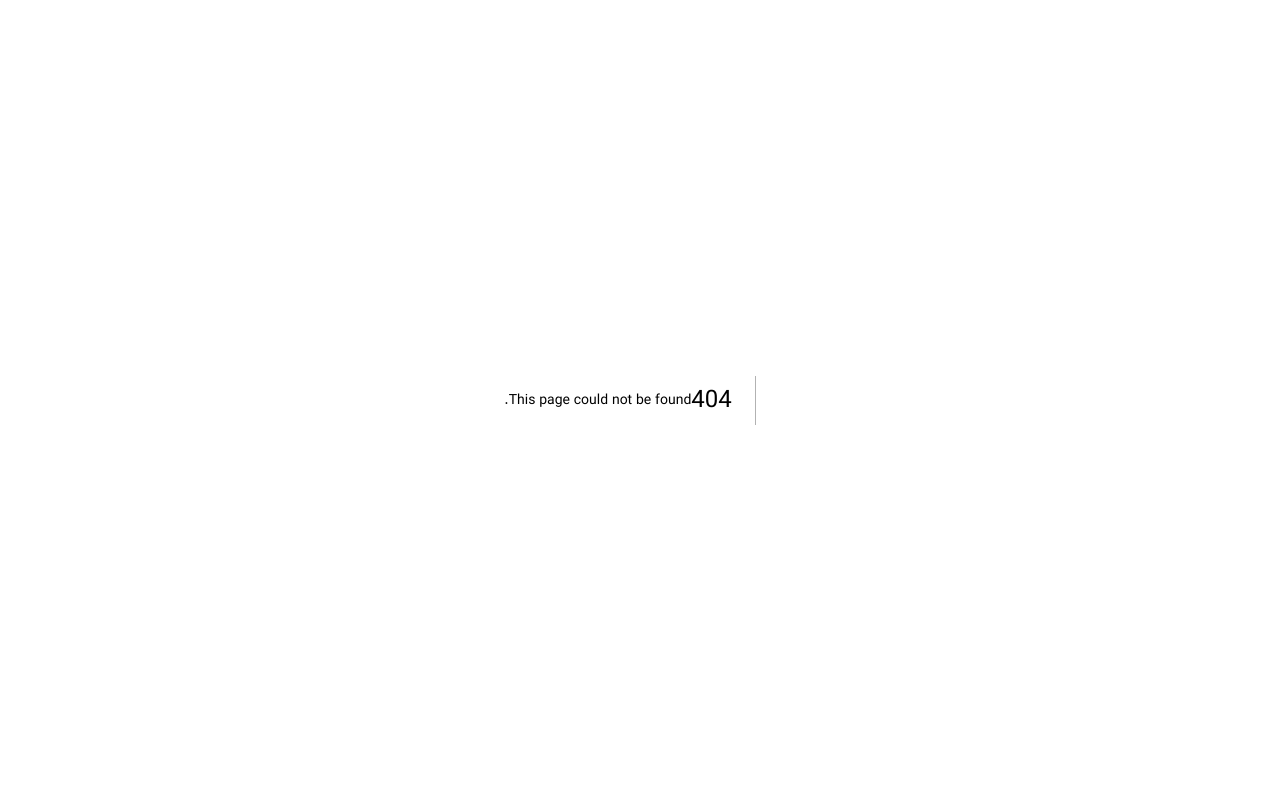
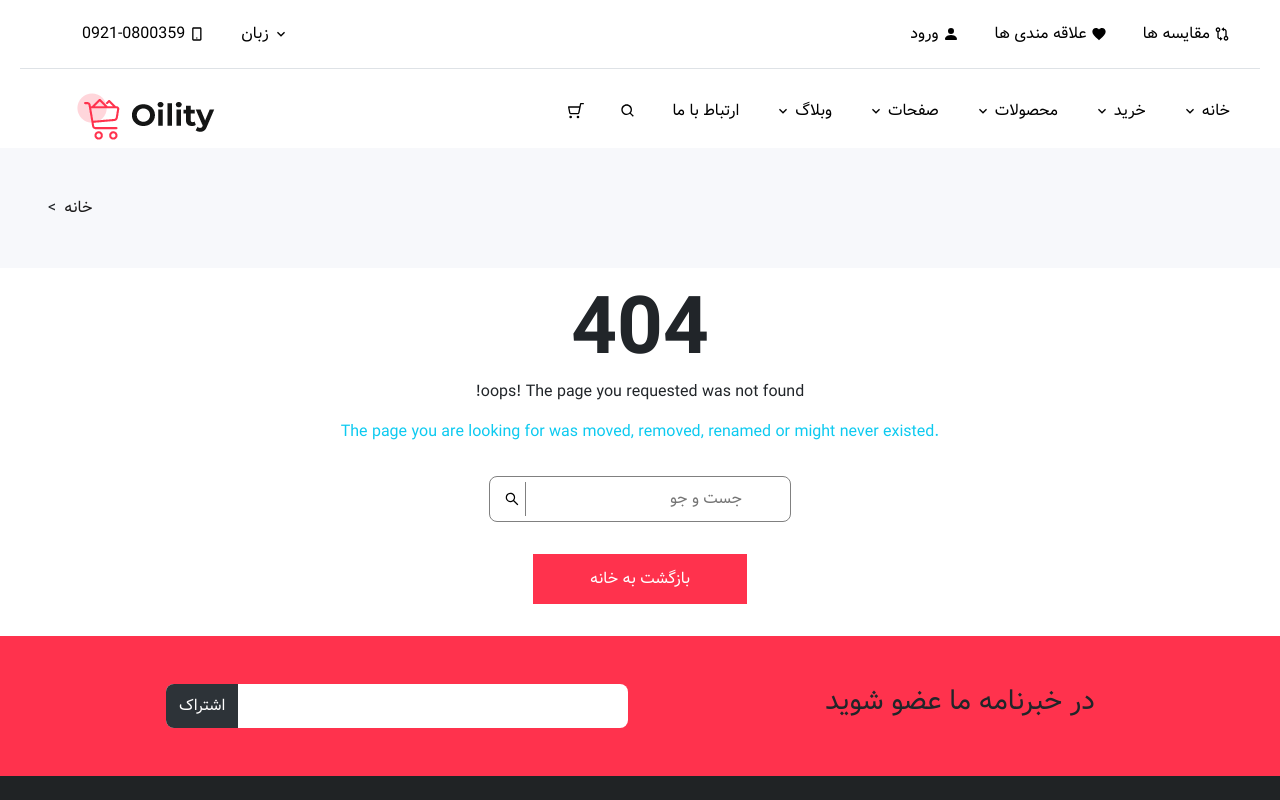
Before and after one commit to hosseintp/Oility, a Next.js app: page /other/Not-found in a window 1280 px wide. Before the commit this address had no page. Shown: the top 800 px of the page. Built offline with nearby package versions, Linux system fonts and the light colour scheme.

Commit message:
not found page completed

```diff
--- a/components/Header.js
+++ b/components/Header.js
@@ -153,7 +153,9 @@ const Header = () => {
                         </li>
 
                         <li>
-                          <a href="#">error 404</a>
+                          <Link href="/other/Not-found">
+                            <a>error 404</a>
+                          </Link>
                         </li>
                         <li>
                           <a href="#">ورود</a>
--- /dev/null
+++ b/pages/other/Not-found.js
@@ -0,0 +1,64 @@
+import Link from "next/link";
+import React from "react";
+import Layout from "../../components/Layout";
+import SubHeader from "../../components/SubHeader";
+import styles from "../../styles/Home.module.css";
+import { AiOutlineSearch } from "react-icons/ai";
+
+export default function Notfound() {
+  return (
+    <Layout title="Not Found">
+      <SubHeader tittle="Not Found " />
+      <div className="contaier my-3 text-center">
+        <div className="row  mx-auto">
+          <div className="col-12 col-md-6 m-auto">
+            <div className="fw-bolder display-5">404</div>
+            <div className="explain">
+              oops! The page you requested was not found!
+            </div>
+            <p className="text-info my-3">
+              .The page you are looking for was moved, removed, renamed or might
+              never existed
+            </p>
+            <div className="d-flex p-3 m-auto justify-content-around align-items-center ">
+              <form action="post" className="position-relative">
+                <input
+                  type="text"
+                  placeholder="جست و جو"
+                  className={`${styles.inputy}`}
+                  style={inputStyles}
+                />
+                <button
+                  type="submit"
+                  style={btnStyles}
+                  className="position-absolute"
+                >
+                  <AiOutlineSearch />
+                </button>
+              </form>
+            </div>
+            <Link href="/">
+              <a className={`${styles.hvr} my-3`}>بازگشت به خانه</a>
+            </Link>
+          </div>
+        </div>
+      </div>
+    </Layout>
+  );
+}
+const btnStyles = {
+  border: "none",
+  verticalAlign: "center",
+  textAlign: "center",
+  padding: "5px",
+  top: "50%",
+  transform: "translateY(-50%)",
+  left: "10px",
+  background: "transparent",
+  borderRight: "1px solid gray",
+};
+const inputStyles = {
+  padding: "10px 3rem",
+
+  border: "1px solid gray",
+};
```
Also changed, not shown: styles/bootstrap.min.css.
